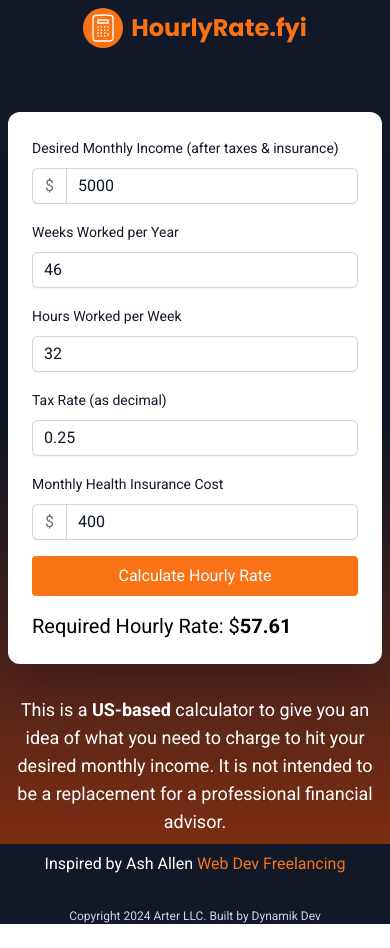
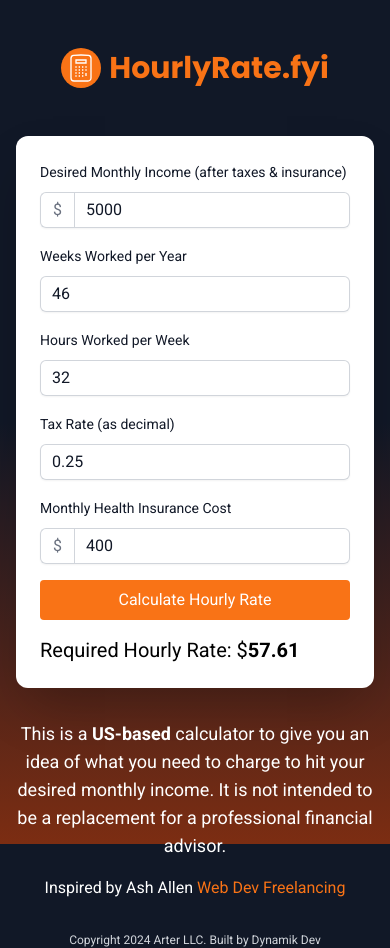
Before and after one commit to christopherarter/hourlyrate, a plain HTML site: page index.html in a window 390 px wide. Before the commit the page ends 924 px from the top, so only its background shows below. Drawn offline with nearby package versions, Linux system fonts and the light colour scheme.

Commit message:
mobile tweaks

```diff
--- a/index.html
+++ b/index.html
@@ -42,10 +42,10 @@
 
 </head>
 
-<body class="bg-gradient-to-b from-gray-900 to-orange-900 via-gray-900 md:p-8 p-2 h-screen md:flex md:flex-col md:justify-center">
+<body class="bg-gradient-to-b from-gray-900 to-orange-900 via-gray-900 md:p-8 p-4 h-screen md:flex md:flex-col md:justify-center">
     <main x-data="calculator()" x-init="calculateHourlyRate()" class="max-w-md mx-auto md:max-w-2xl">
         <div class="flex flex-col mb-8 text-white">
-            <div class="flex gap-2 items-center justify-center mb-8">
+            <div class="flex gap-2 items-center justify-center mt-8 mb-4">
                 <div class="w-10 bg-orange-500 rounded-full py-1 px-1">
                     <svg xmlns="http://www.w3.org/2000/svg" fill="none" viewBox="0 0 24 24" strokeWidth={1.5}
                         stroke="currentColor" className="">
@@ -53,7 +53,7 @@
                             d="M15.75 15.75V18m-7.5-6.75h.008v.008H8.25v-.008Zm0 2.25h.008v.008H8.25V13.5Zm0 2.25h.008v.008H8.25v-.008Zm0 2.25h.008v.008H8.25V18Zm2.498-6.75h.007v.008h-.007v-.008Zm0 2.25h.007v.008h-.007V13.5Zm0 2.25h.007v.008h-.007v-.008Zm0 2.25h.007v.008h-.007V18Zm2.504-6.75h.008v.008h-.008v-.008Zm0 2.25h.008v.008h-.008V13.5Zm0 2.25h.008v.008h-.008v-.008Zm0 2.25h.008v.008h-.008V18Zm2.498-6.75h.008v.008h-.008v-.008Zm0 2.25h.008v.008h-.008V13.5ZM8.25 6h7.5v2.25h-7.5V6ZM12 2.25c-1.892 0-3.758.11-5.593.322C5.307 2.7 4.5 3.65 4.5 4.757V19.5a2.25 2.25 0 0 0 2.25 2.25h10.5a2.25 2.25 0 0 0 2.25-2.25V4.757c0-1.108-.806-2.057-1.907-2.185A48.507 48.507 0 0 0 12 2.25Z" />
                     </svg>
                 </div>
-                <h1 class="text-2xl font-bold text-center text-orange-500">
+                <h1 class="text-3xl font-bold text-center text-orange-500">
                     HourlyRate.fyi
                 </h1>
             </div>
@@ -113,7 +113,7 @@
                 advisor.
             </p>
             <p class="text-center text-white mt-4"> Inspired by Ash Allen <a href="https://web-dev-freelancing.com" target="_blank" class="text-orange-500">Web Dev Freelancing</a></p>
-            <p class="text-xs text-center text-gray-300 mt-8"> Copyright <span x-text="new Date().getFullYear()"></span> Arter LLC. Built by <a href="https://dynamik.dev">Dynamik Dev</a></p>
+            <p class="text-xs text-center text-gray-300 my-8"> Copyright <span x-text="new Date().getFullYear()"></span> Arter LLC. Built by <a href="https://dynamik.dev">Dynamik Dev</a></p>
         </div>
 
     </main>
```
